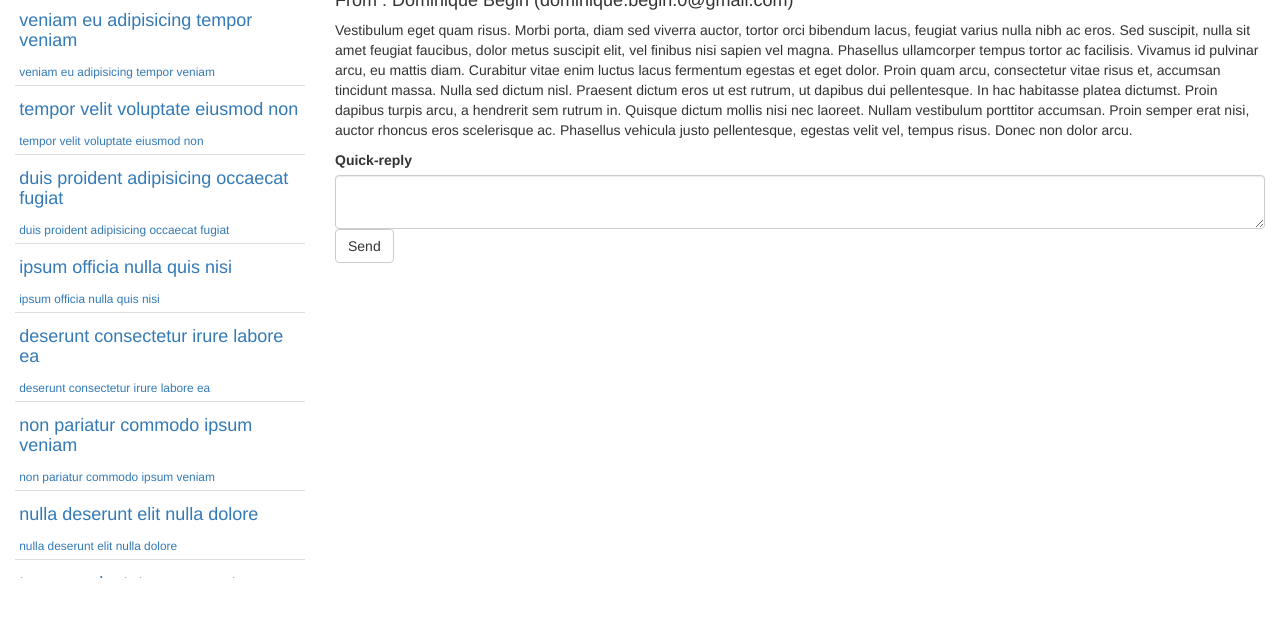
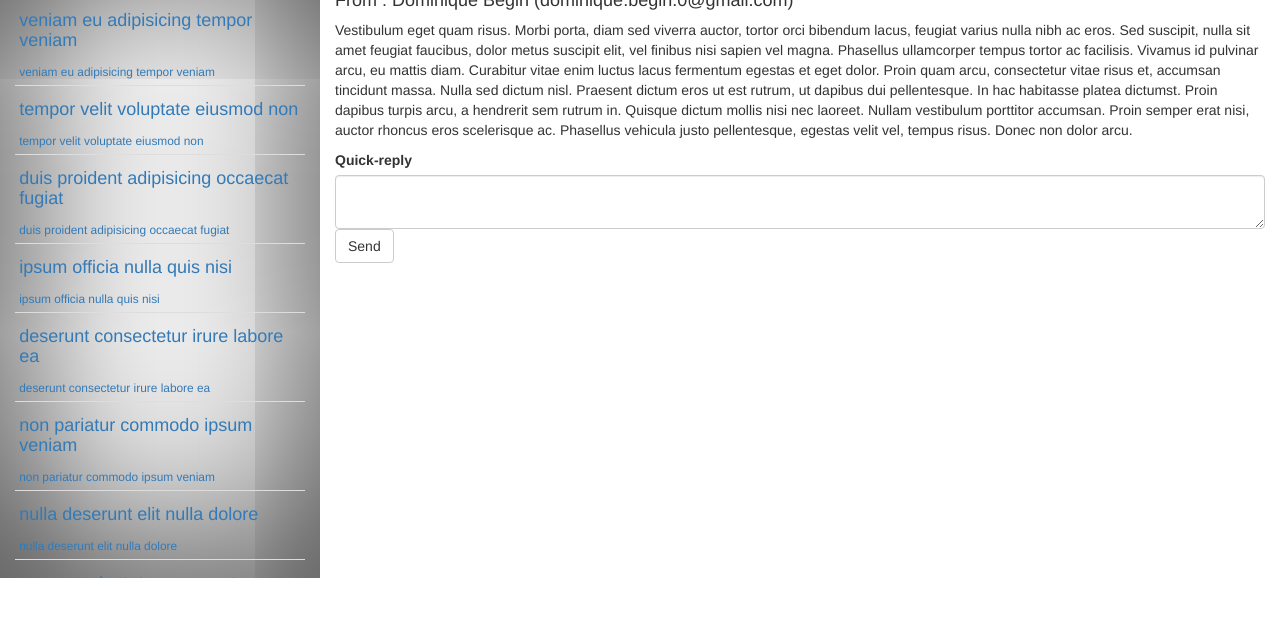
Before and after one commit to Dominionized/mail, a website: page index.html in a window 1280 px wide. Shown: the part 176-800 px from the top of the page. Drawn offline with nearby package versions, Linux system fonts and the light colour scheme; some packages are replaced by stand-ins of ours.

Commit message:
Version Apple

```diff
--- a/assets/main.css
+++ b/assets/main.css
@@ -1,6 +1,7 @@
 .mail-list {
 	overflow: scroll;
 	height: 650px;
+	box-shadow: 0 0 200px black inset;
 }
 
 .mail-list-item {
```
